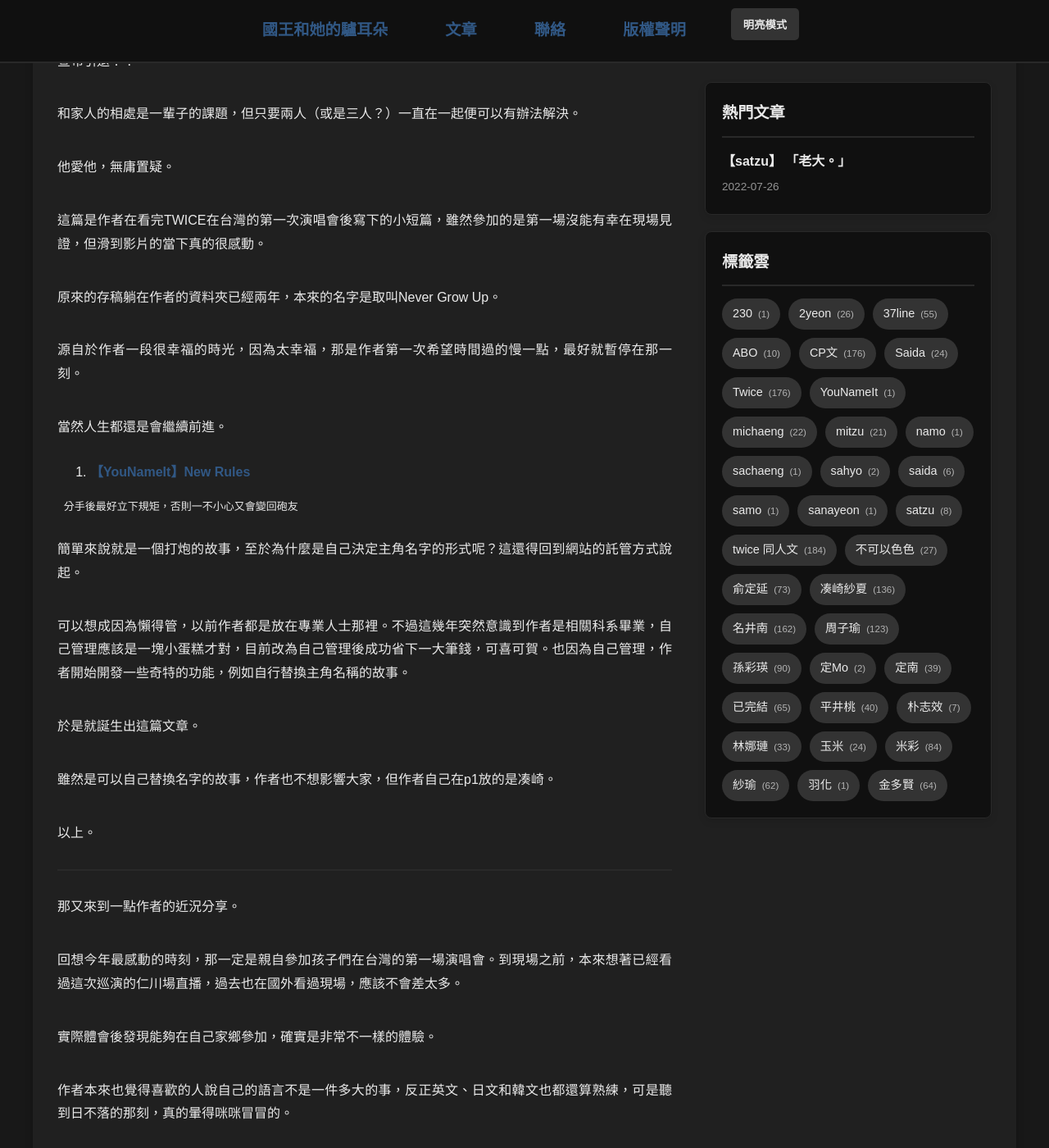
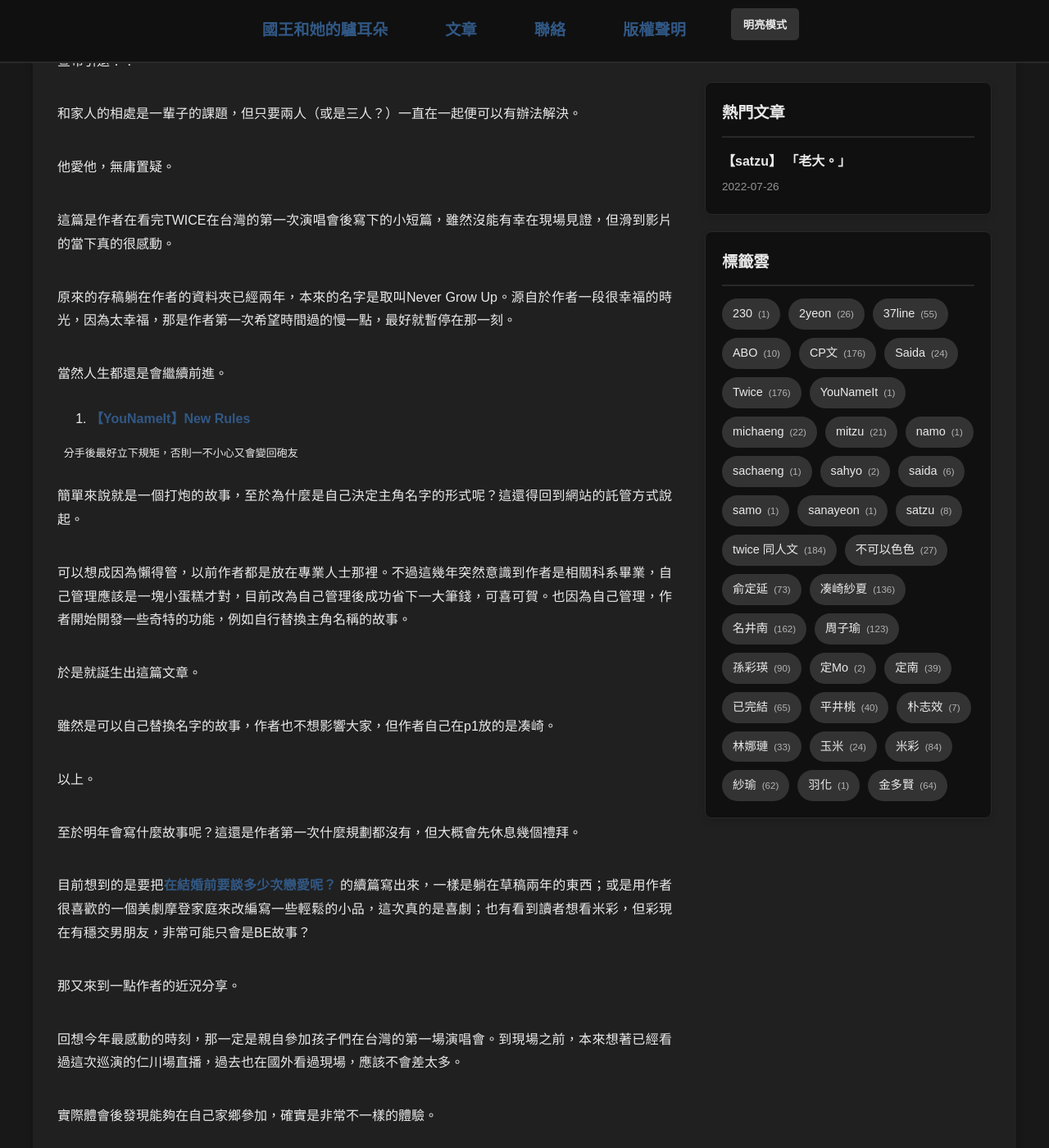
Before and after one commit to thekingwithdonkeyears/website, a Jekyll site: the page built from _posts/2026-1-1-作者推薦2025.md, in a window 1280 px wide and 1400 px high, scrolled down 1605 px. Shown: the whole window at 82% size. Built offline with Jekyll 4.4.1, drawn with Linux system fonts in a browser that asks for light colours; comment, search, counter and statistics services are not loaded.

Commit message:
modify 20260101

```diff
--- a/_posts/2026-1-1-作者推薦2025.md
+++ b/_posts/2026-1-1-作者推薦2025.md
@@ -59,11 +59,9 @@ iframe2:
 
 他愛他，無庸置疑。
 
-這篇是作者在看完TWICE在台灣的第一次演唱會後寫下的小短篇，雖然參加的是第一場沒能有幸在現場見證，但滑到影片的當下真的很感動。
+這篇是作者在看完TWICE在台灣的第一次演唱會後寫下的小短篇，雖然沒能有幸在現場見證，但滑到影片的當下真的很感動。
 
-原來的存稿躺在作者的資料夾已經兩年，本來的名字是取叫Never Grow Up。
-
-源自於作者一段很幸福的時光，因為太幸福，那是作者第一次希望時間過的慢一點，最好就暫停在那一刻。
+原來的存稿躺在作者的資料夾已經兩年，本來的名字是取叫Never Grow Up。源自於作者一段很幸福的時光，因為太幸福，那是作者第一次希望時間過的慢一點，最好就暫停在那一刻。
 
 當然人生都還是會繼續前進。
 
@@ -83,7 +81,9 @@ iframe2:
 
 以上。
 
----
+至於明年會寫什麼故事呢？這還是作者第一次什麼規劃都沒有，但大概會先休息幾個禮拜。
+
+目前想到的是要把[在結婚前要談多少次戀愛呢？](https://thekingwithdonkeyears.com/category/%E5%9C%A8%E7%B5%90%E5%A9%9A%E5%89%8D%E8%A6%81%E8%AB%87%E5%A4%9A%E5%B0%91%E6%AC%A1%E6%88%80%E6%84%9B%E5%91%A2/) 的續篇寫出來，一樣是躺在草稿兩年的東西；或是用作者很喜歡的一個美劇摩登家庭來改編寫一些輕鬆的小品，這次真的是喜劇；也有看到讀者想看米彩，但彩現在有穩交男朋友，非常可能只會是BE故事？
 
 那又來到一點作者的近況分享。
 
```
